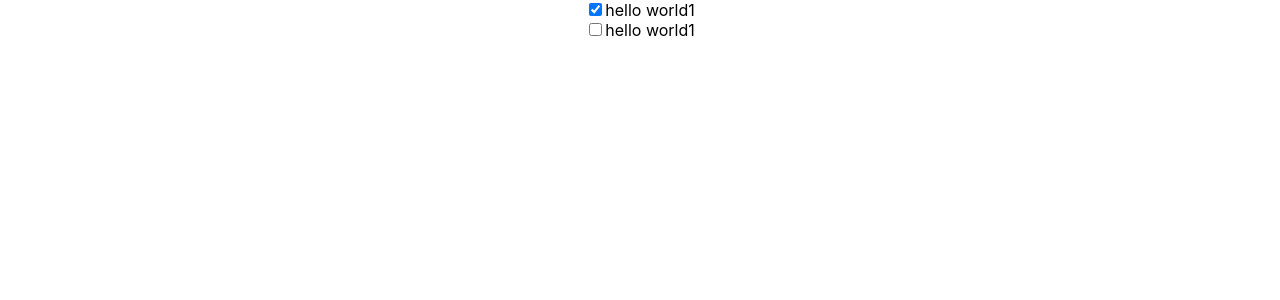
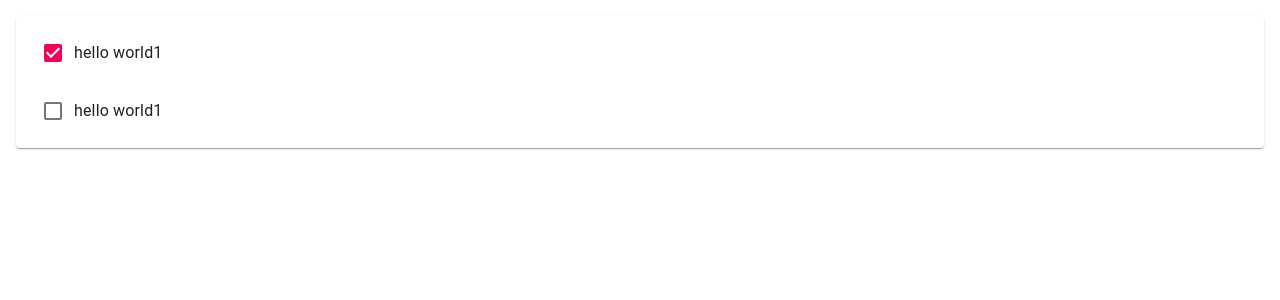
Before and after one commit to ckdwlsrh/react-workspace, a React (Create React App) app in the folder todo-react-app/: page / in a window 1280 px wide. Shown: the top 300 px of the page. Built offline with nearby package versions, Linux system fonts and the light colour scheme.

Commit message:
material-ui core

```diff
--- a/todo-react-app/src/App.js
+++ b/todo-react-app/src/App.js
@@ -1,6 +1,7 @@
 import React from 'react';
 import Todo from './Todo';
 import './App.css';
+import { List, Paper } from '@material-ui/core';
 
 
 class App extends React.Component{
@@ -14,9 +15,15 @@
     };
   }
   render() {
-    var todoItems = this.state.items.map((item, idx) =>(
-      <Todo item={item} key={idx} />
-    ));
+    var todoItems = this.state.items.length > 0 && (
+      <Paper style={{margin: 16}}>
+        <List>
+          {this.state.items.map((item, idx) => (
+            <Todo item={item} key={item.id}/>
+          ))}
+        </List>
+      </Paper>
+    );
     return (
       <div className="App">
         {todoItems}
@@ -25,26 +32,4 @@
   }
 
 }
-/*
-function App() {
-  return (
-    <div className="App">
-      <header className="App-header">
-        <img src={logo} className="App-logo" alt="logo" />
-        <p>
-          Edit <code>src/App.js</code> and save to reload.
-        </p>
-        <a
-          className="App-link"
-          href="https://reactjs.org"
-          target="_blank"
-          rel="noopener noreferrer"
-        >
-          Learn React
-        </a>
-      </header>
-    </div>
-  );
-}
-*/
 export default App;
--- a/todo-react-app/src/Todo.js
+++ b/todo-react-app/src/Todo.js
@@ -1,4 +1,5 @@
 import React from 'react';
+import {ListItem, ListItemText, InputBase, Checkbox } from '@material-ui/core';
 
 class Todo extends React.Component {
     constructor(props) {
@@ -6,16 +7,22 @@
         this.state = { item: props.item }
     }
     render() {
+        const item = this.state.item;
         return (
-            <div className="Todo">
-                <input
-                type="checkbox"
-                id={this.state.item.id}
-                name={this.state.item.id}
-                checked={this.state.item.done}
-                />
-                <label id={this.state.item.id}>{this.state.item.title}</label>
-            </div>
+            <ListItem>
+                <Checkbox checked={item.done} />
+                <ListItemText>
+                    <InputBase
+                        inputProps={{"aria-label": "naked"}}
+                        type="text"
+                        id={item.id}
+                        name={item.id}
+                        value={item.title}
+                        multiline={true}
+                        fullWidth={true}
+                    />
+                </ListItemText>
+            </ListItem>
         );
     }
 }
```
